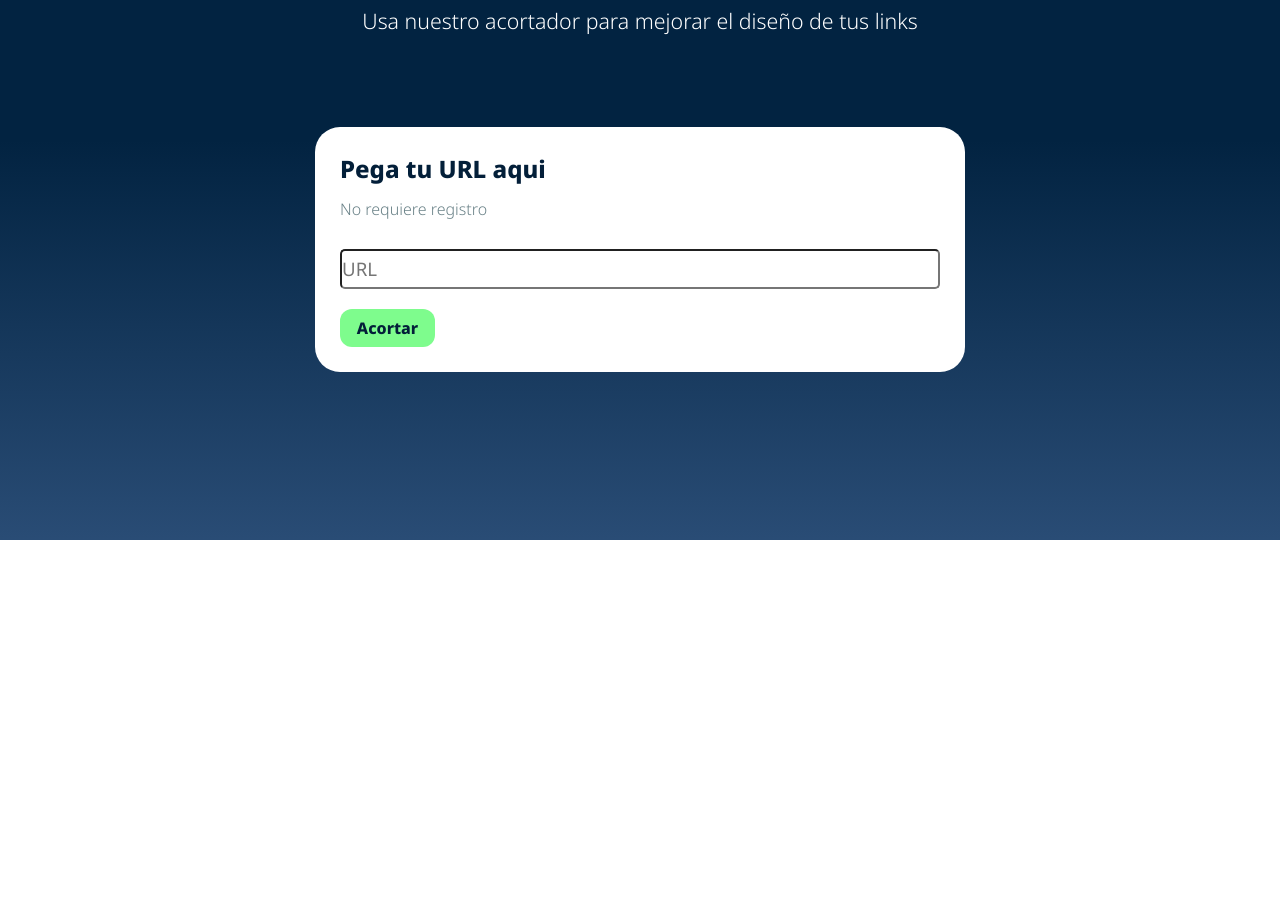
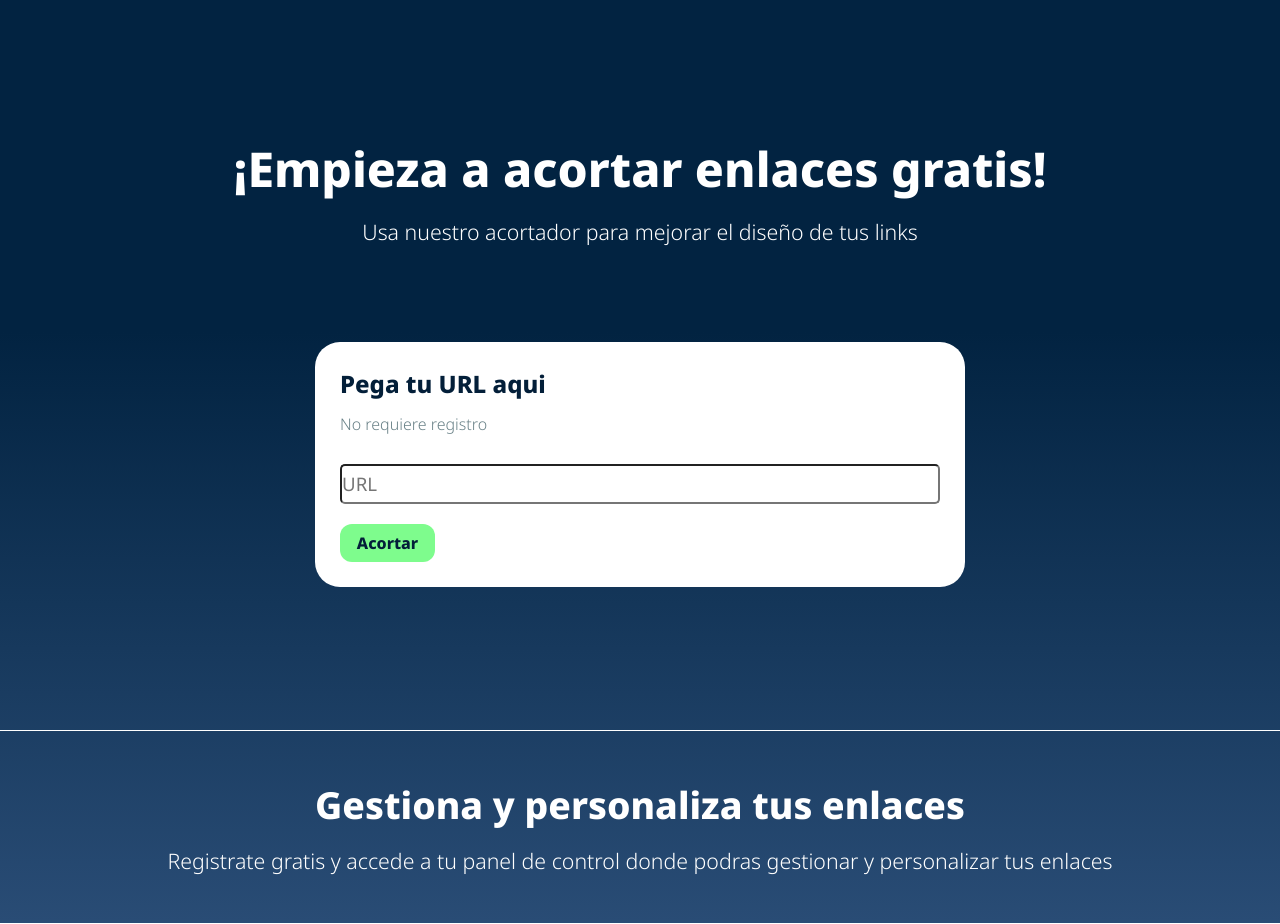
Before and after one commit to boxxhi/ToyURL-frontend, a Vue app: page / in a window 1280 px wide. Shown: the part 260-1184 px from the top of the page. Before the commit the page ends 800 px from the top, so only its background shows below. Built offline with nearby package versions, Linux system fonts and the light colour scheme.

Commit message:
feat: completar componente main

```diff
--- a/src/components/MainComponent.vue
+++ b/src/components/MainComponent.vue
@@ -1,11 +1,12 @@
 <template>
   <main>
+    <section class="main">
       <div class="banner-msg">
           <h1>¡Empieza a acortar enlaces gratis!</h1>
           <p>Usa nuestro acortador para mejorar el diseño de tus links</p>
         </div>
 
-    <div class="container">
+        <div class="container__form">
           <div class="shorter-form">
             <h2>Pega tu URL aqui</h2>
             <p>No requiere registro</p>
@@ -26,6 +27,12 @@
             <button @click="copyToClipboard">Copiar</button>
           </div>
         </div>
+    </section>
+
+    <section class="info">
+      <h1>Gestiona y personaliza tus enlaces</h1>
+      <p>Registrate gratis y accede a tu panel de control donde podras gestionar y personalizar tus enlaces</p>
+    </section>
   </main>
 </template>
 
@@ -79,6 +86,38 @@ async function copyToClipboard() {
 
 <style scoped>
 
+main {
+  min-height: 100vh;
+}
+
+.main {
+  padding-top: 110px;
+  min-height: 100vh;
+}
+
+.info {
+  border-bottom: 1px solid white;
+  border-top: 1px solid white;
+
+  color: white;
+
+  text-align: center;
+
+  padding-top: 3rem;
+  padding-bottom: 3rem;
+
+  h1 {
+    font-weight: 900;
+    font-size: 28pt;
+    margin-bottom: 1rem;
+  }
+
+  p {
+    font-size: 16pt;
+    font-weight: 300;
+  }
+}
+
 .ex {
   width: 100%;
 
@@ -103,10 +142,10 @@ async function copyToClipboard() {
 
   p {
     font-size: 16pt;
-    line-height: 1.25rem;
     font-weight: 300;
   }
 
+  margin-top: 6rem;
   margin-bottom: 6rem;
 }
 
@@ -159,7 +198,7 @@ async function copyToClipboard() {
   }
 }
 
-.container {
+.container__form {
   margin-left: auto;
   margin-right: auto;
 
```
Lines whose indentation alone changed are shown as unchanged.
